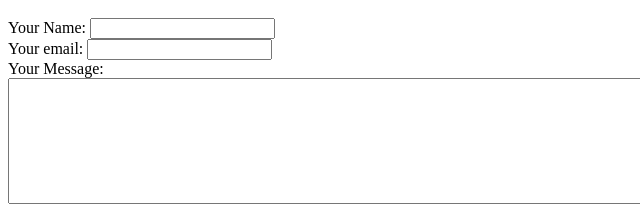
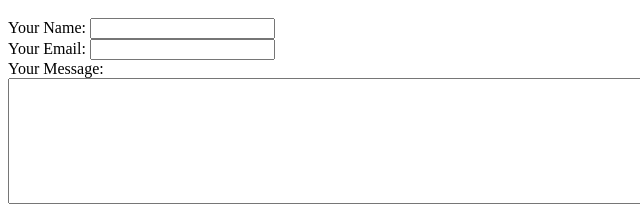
Before and after one commit to nikkisengar/cv, a plain HTML site: page contactMe.html in a window 1280 px wide. Shown: the part 357-562 px from the top of the page, 0-640 px from the left. Drawn offline with Linux system fonts and the light colour scheme.

Commit message:
minor changes

```diff
--- a/contactMe.html
+++ b/contactMe.html
@@ -18,7 +18,7 @@
     <form action="mailto:nikkisengar@gmail.com" method="post" enctype="text/plain">
       <label for="name">Your Name:</label>
       <input type="text" id="name" name="yourName" value=""><br>
-      <label for="email">Your email:</label>
+      <label for="email">Your Email:</label>
       <input type="email" id="email" name="yourEmail" value=""><br>
       <label for="message">Your Message:</label><br>
       <textarea id="message" name="yourMessage" rows="8" cols="80"></textarea><br>
```
